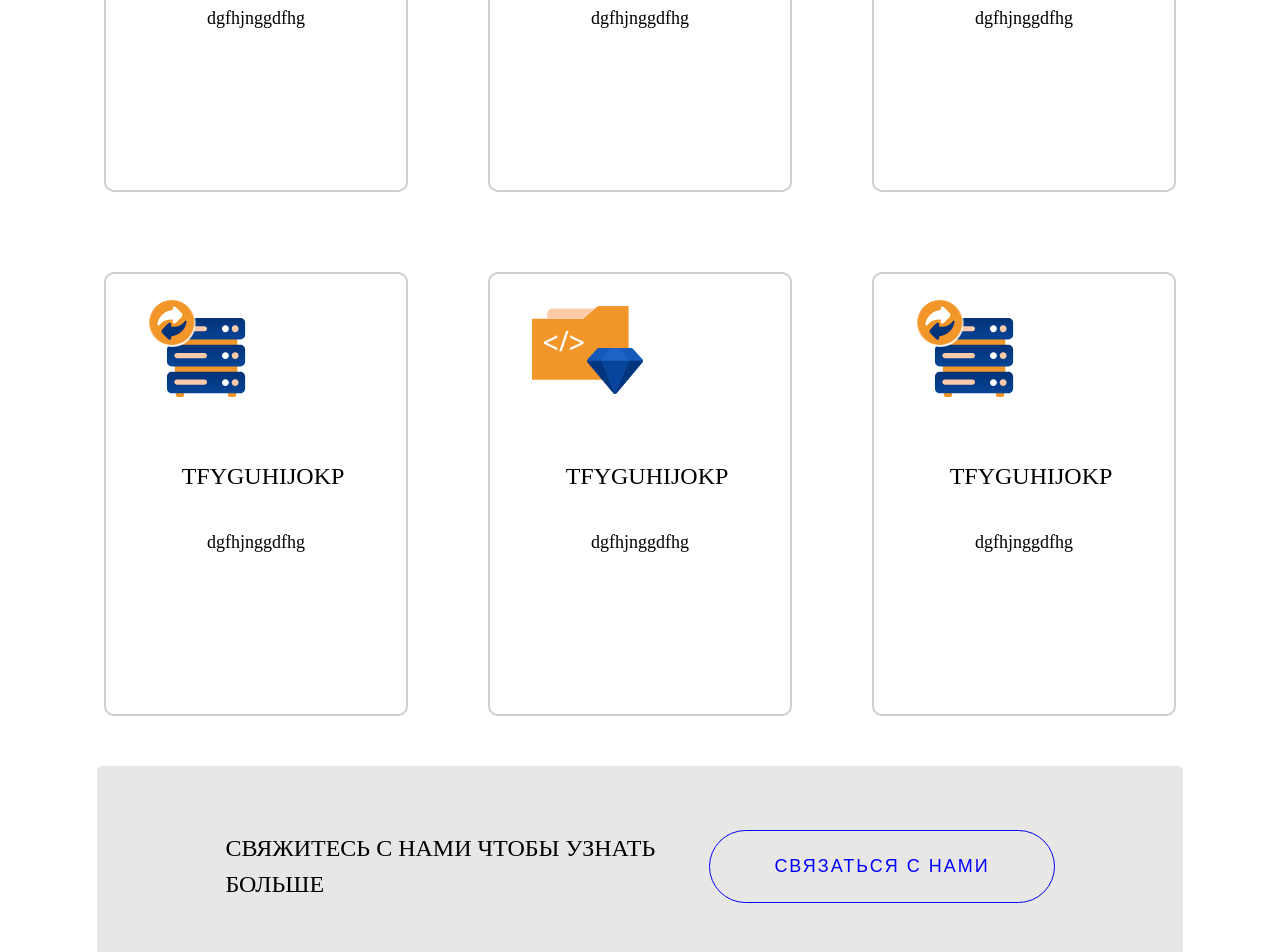
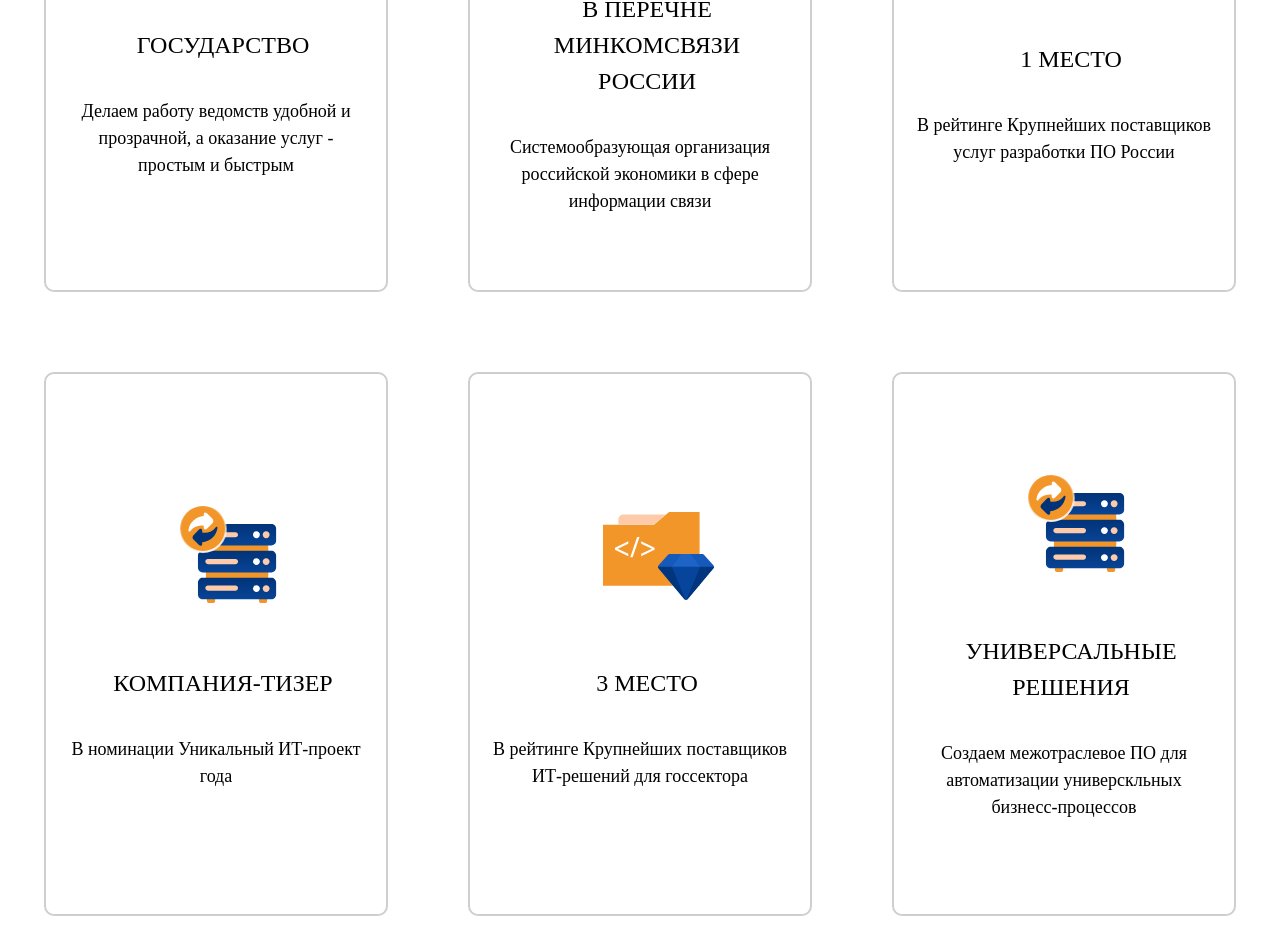
Before and after one commit to MaximEsin/It-easy, a React (Create React App) app: page / in a window 1280 px wide. Shown: the part 932-1884 px from the top of the page. Built offline with nearby package versions, Linux system fonts and the light colour scheme.

Commit message:
More translations

```diff
--- a/src/components/Card.module.scss
+++ b/src/components/Card.module.scss
@@ -3,12 +3,16 @@
   border: 2px solid rgb(206, 206, 206);
   border-radius: 10px;
   width: 300px;
-  height: 440px;
+  height: 540px;
   display: flex;
   flex-direction: column;
   z-index: 1;
   gap: 40px;
   transition: border 0.4s ease;
+  align-items: center;
+  justify-content: center;
+  padding: 0 20px 0;
+
   &__img {
     width: 100%;
     height: 100%;
@@ -17,19 +21,25 @@
     margin-left: 30px;
     margin-top: 20px;
   }
+
   &__text {
     display: flex;
     flex-direction: column;
     justify-content: center;
     align-items: center;
+    text-align: center;
+    margin: 0;
   }
+
   &__heading {
     font-weight: 500;
     font-size: 24px;
     line-height: 150%;
     text-transform: uppercase;
     margin-left: 14px;
+    text-align: center;
   }
+
   &__description {
     margin-top: 19px;
     font-weight: 400;
--- a/src/components/ContactUs.jsx
+++ b/src/components/ContactUs.jsx
@@ -1,14 +1,14 @@
 import React from "react";
 import Button from "../UI/button/Button";
 import styles from "./ContactUs.module.scss";
+import { useSelector } from "react-redux";
 
 const ContactUs = () => {
+  const { data } = useSelector((state) => state.dataReducer);
   return (
     <div className={styles.contactUs__container}>
-      <p className={styles.contactUs__text}>
-        Свяжитесь с нами чтобы узнать больше
-      </p>
-      <Button text="СВЯЗАТЬСЯ С НАМИ" />
+      <p className={styles.contactUs__text}>{data.contactUsDescription}</p>
+      <Button text={data.contactUsButtonText} />
     </div>
   );
 };
--- a/src/components/ContactUs.module.scss
+++ b/src/components/ContactUs.module.scss
@@ -8,6 +8,8 @@
     padding: 0 10vw 0;
     margin: 50px 0 50px;
     border-radius: 5px;
+    gap: 20px;
+    width: 80%;
   }
 
   &__text {
--- a/src/components/Footer.jsx
+++ b/src/components/Footer.jsx
@@ -1,18 +1,20 @@
 import React from "react";
 import styles from "./Footer.module.scss";
 import logo from "../images/logo.jpeg";
+import { useSelector } from "react-redux";
 
 const Footer = () => {
+  const { data } = useSelector((state) => state.dataReducer);
   return (
     <section className={styles.footer__section}>
       <div className={styles.footer__container}>
         <img src={logo} alt="it easy logo" className={styles.footer__logo} />
-        <p className={styles.footer__companyName}>It-easy international</p>
+        <p className={styles.footer__companyName}>it-easy international</p>
         <nav className={styles.footer__nav}>
-          <p className={styles.footer__navItem}>ИТ-Услуги</p>
-          <p className={styles.footer__navItem}>Наши продукты</p>
-          <p className={styles.footer__navItem}>О компании</p>
-          <p className={styles.footer__navItem}>Контакты</p>
+          <p className={styles.footer__navItem}>{data.footerOne}</p>
+          <p className={styles.footer__navItem}>{data.footerTwo}</p>
+          <p className={styles.footer__navItem}>{data.footerThree}</p>
+          <p className={styles.footer__navItem}>{data.footerFour}</p>
         </nav>
       </div>
       <div className={styles.footer__container}>
--- a/src/components/Header.jsx
+++ b/src/components/Header.jsx
@@ -17,7 +17,7 @@ const Header = () => {
     <div className={styles.header__container}>
       <Link className={styles.header__logoContainer} to="/">
         <img src={logo} alt="It easy logo" className={styles.header__img} />
-        <p className={styles.header__companyName}>It-easy international</p>
+        <p className={styles.header__companyName}>it-easy international</p>
       </Link>
       <nav className={styles.header__nav}>
         <ul className={styles.header__navList}>
--- a/src/data/Data.jsx
+++ b/src/data/Data.jsx
@@ -3,6 +3,31 @@ export const Russian = {
   navTwo: "Наши продукты",
   navThree: "О компании",
   navFour: "Контакты",
+  footerOne: "ИТ-Услуги",
+  footerTwo: "Наши продукты",
+  footerThree: "О компании",
+  footerFour: "Контакты",
+  mainHeading: `Добро пожаловать в
+  it-easy`,
+  mainDescription: "Цифровое преображение государства и бизнеса",
+  mainButtonText: "ПОЛУЧИТЬ КОНСУЛЬТАЦИЮ",
+  cardOneHeading: "Государство",
+  cardOneText:
+    "Делаем работу ведомств удобной и прозрачной, а оказание услуг - простым и быстрым",
+  cardTwoHeading: "В перечне МИНКОМСВЯЗИ России",
+  cardTwoText:
+    "Системообразующая организация российской экономики в сфере информации связи",
+  cardThreeHeading: "1 Место",
+  cardThreeText: "В рейтинге Крупнейших поставщиков услуг разработки ПО России",
+  cardFourHeading: "Компания-Тизер",
+  cardFourText: "В номинации Уникальный ИТ-проект года",
+  cardFiveHeading: "3 Место",
+  cardFiveText: "В рейтинге Крупнейших поставщиков ИТ-решений для госсектора",
+  cardSixHeading: "Универсальные решения",
+  cardSixText:
+    "Создаем межотраслевое ПО для автоматизации универскльных бизнесс-процессов",
+  contactUsDescription: "Свяжитесь с нами чтобы узнать больше",
+  contactUsButtonText: "СВЯЗАТЬСЯ С НАМИ",
 };
 
 export const English = {
@@ -10,4 +35,31 @@ export const English = {
   navTwo: "Our products",
   navThree: "About",
   navFour: "Contacts",
+  footerOne: "IT-Services",
+  footerTwo: "Our products",
+  footerThree: "About",
+  footerFour: "Contacts",
+  mainHeading: `Welcome to
+  it-easy`,
+  mainDescription: "Digital transformation of the state and business",
+  mainButtonText: "GET A CONSULTATION",
+  cardOneHeading: "State",
+  cardOneText:
+    "We make the work of departments convenient and transparent, and the provision of services simple and fast",
+  cardTwoHeading: "In the list of the Ministry of Communications of Russia",
+  cardTwoText:
+    "System-forming organization of the Russian economy in the field of information communications",
+  cardThreeHeading: "1 Place",
+  cardThreeText:
+    "In the ranking of the largest software development service providers in Russia",
+  cardFourHeading: "Teaser Company",
+  cardFourText: "In the category Unique IT Project of the Year",
+  cardFiveHeading: "3 Place",
+  cardFiveText:
+    "In the ranking of the largest providers of IT solutions for the public sector",
+  cardSixHeading: "Universal Solutions",
+  cardSixText:
+    "We create cross-industry software for automating universal business processes",
+  contactUsDescription: "Contact us to find out more",
+  contactUsButtonText: "CONTACT WITH US",
 };
--- a/src/pages/Main.jsx
+++ b/src/pages/Main.jsx
@@ -7,26 +7,56 @@ import Medal from "../images/Medal.svg";
 import Papka from "../images/Papka.svg";
 import Server from "../images/Server.svg";
 import ContactUs from "../components/ContactUs";
+import { useSelector } from "react-redux";
 
 const Main = () => {
-  return <div className={styles.main}>
-    <section className={styles.intro}>
-      <div className={styles.intro__text}>
-      <h1 className={styles.intro__heading}>Добро пожаловать в MotoSharing</h1>
-      <p className={styles.intro__description}>Байки в Тайланде</p>
-      <button className={styles.intro__button}>ПОЛУЧИТЬ КОНСУЛЬТАЦИЮ</button>
+  const { data } = useSelector((state) => state.dataReducer);
+  return (
+    <div className={styles.main}>
+      <section className={styles.intro}>
+        <div className={styles.intro__text}>
+          <h1 className={styles.intro__heading}>{data.mainHeading}</h1>
+          <p className={styles.intro__description}>{data.mainDescription}</p>
+          <button className={styles.intro__button}>
+            {data.mainButtonText}
+          </button>
+        </div>
+      </section>
+      <div className={styles.cards}>
+        <Card
+          heading={data.cardOneHeading}
+          description={data.cardOneText}
+          img={Bank}
+        />
+        <Card
+          heading={data.cardTwoHeading}
+          description={data.cardTwoText}
+          img={Dom}
+        />
+        <Card
+          heading={data.cardThreeHeading}
+          description={data.cardThreeText}
+          img={Medal}
+        />
+        <Card
+          heading={data.cardFourHeading}
+          description={data.cardFourText}
+          img={Server}
+        />
+        <Card
+          heading={data.cardFiveHeading}
+          description={data.cardFiveText}
+          img={Papka}
+        />
+        <Card
+          heading={data.cardSixHeading}
+          description={data.cardSixText}
+          img={Server}
+        />
       </div>
-    </section>
-    <div className={styles.cards}>
-    <Card heading="tfyguhijokp" description="dgfhjnggdfhg" img={Bank}/>
-    <Card heading="tfyguhijokp" description="dgfhjnggdfhg" img={Dom}/>
-    <Card heading="tfyguhijokp" description="dgfhjnggdfhg" img={Medal}/>
-    <Card heading="tfyguhijokp" description="dgfhjnggdfhg" img={Server}/>
-    <Card heading="tfyguhijokp" description="dgfhjnggdfhg" img={Papka}/>
-    <Card heading="tfyguhijokp" description="dgfhjnggdfhg" img={Server}/>
+      <ContactUs />
     </div>
-    <ContactUs/>
-  </div>;
+  );
 };
 
 export default Main;
```
Also changed, not shown: src/images/ProductsIntro.svg (added).
